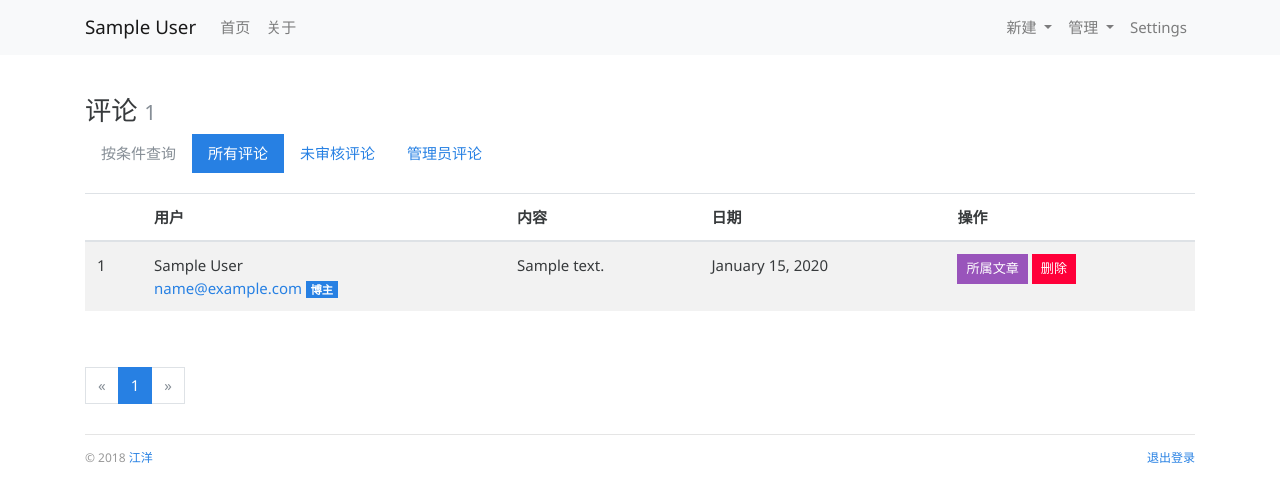
After one commit to jiangyanglinlan/flask_blog, a Flask app: page /admin/comments/manage in a window 1280 px wide. The commit adds this page. Shown: the top 502 px of the page. Run offline with Flask 2, Linux system fonts and the light colour scheme; a user stored in the database is signed in; tables that the repository leaves empty hold one stand-in row (values such as "Sample post"); some libraries are stand-ins or nearby versions.

Commit message:
评论管理功能

```diff
--- a/blog/blueprints/admin/views.py
+++ b/blog/blueprints/admin/views.py
@@ -24,9 +24,9 @@ def login_protect():
     pass
 
 
-@admin_bp.route('/post/manage')
+@admin_bp.route('/posts/manage')
 @login_required
-def manage_post():
+def manage_posts():
     '''
     管理文章视图
     '''
@@ -34,7 +34,7 @@ def manage_post():
     pagination = Post.query.order_by(Post.timestamp.desc()).paginate(
         page, per_page=current_app.config['BLOG_MANAGE_POST_PER_PAGE'])
     posts = pagination.items
-    return render_template('admin/manage_post.html', pagination=pagination, posts=posts)
+    return render_template('admin/manage_posts.html', pagination=pagination, posts=posts)
 
 
 @admin_bp.route('/post/new', methods=['GET', 'POST'])
@@ -81,6 +81,25 @@ def delete_post(post_id):
     return redirect_back()
 
 
+@admin_bp.route('/comments/manage')
+def manage_comments():
+    filter_rule = request.args.get('filter', 'all')  # 从查询字符串获取过滤规则
+    page = request.args.get('page', 1, type=int)
+    per_page = current_app.config['BLOG_MANAGE_COMMENT_PER_PAGE']
+    if filter_rule == 'unread':
+        filtered_comments = Comment.query.filter_by(reviewed=False)
+    elif filter_rule == 'admin':
+        filtered_comments = Comment.query.filter_by(from_admin=True)
+    else:
+        filtered_comments = Comment.query
+
+    pagination = filtered_comments.order_by(Comment.timestamp.desc()).paginate(
+        page, per_page=per_page)
+    comments = pagination.items
+    return render_template('admin/manage_comments.html', comments=comments,
+                           pagination=pagination)
+
+
 @admin_bp.route('/comment/delete/<int:comment_id>', methods=['POST'])
 @login_required
 def delete_comment(comment_id):
--- a/blog/settings.py
+++ b/blog/settings.py
@@ -20,6 +20,7 @@ class BaseConfig:
     BLOG_EMAIL = os.getenv('BLOG_EMAIL')
     BLOG_POST_PER_PAGE = 10
     BLOG_MANAGE_POST_PER_PAGE = 15
+    BLOG_MANAGE_COMMENT_PER_PAGE = 15
     BLOG_COMMENT_PER_PAGE = 10
     BLOG_THEMES = {'light': '日间模式', 'black': '夜间模式'}
 
--- a/blog/static/css/style.css
+++ b/blog/static/css/style.css
@@ -44,3 +44,11 @@ footer {
     border-radius: 3px;
     box-shadow: inset 0 0 10px rgba(27, 31, 35, 0.05);
 }
+
+.post-body {
+    word-break: break-all;
+}
+
+.comment-body {
+    word-break: break-all;
+}
--- /dev/null
+++ b/blog/templates/admin/manage_comments.html
@@ -0,0 +1,84 @@
+{% extends 'base.html' %}
+{% from 'bootstrap/pagination.html' import render_pagination %}
+
+{% block title %}评论管理{% endblock %}
+
+{% block content %}
+    <div class="page-header">
+        <h3>评论
+            <small class="text-muted">{{ pagination.total }}</small>
+        </h3>
+
+        <ul class="nav nav-pills">
+            <li class="nav-item">
+                <a class="nav-link disabled" href="#">按条件查询 </a>
+            </li>
+            <li class="nav-item">
+                <a class="nav-link {% if request.args.get('filter', 'all') == 'all' %}active{% endif %}"
+                   href="{{ url_for('admin.manage_comments', filter='all') }}">所有评论</a>
+            </li>
+            <li class="nav-item">
+                <a class="nav-link {% if request.args.get('filter') == 'unread' %}active{% endif %}"
+                   href="{{ url_for('admin.manage_comments', filter='unread') }}">未审核评论 {% if unread_comments %}<span
+                        class="badge badge-success">{{ unread_comments }}</span>{% endif %}</a>
+            </li>
+            <li class="nav-item">
+                <a class="nav-link {% if request.args.get('filter') == 'admin' %}active{% endif %}"
+                   href="{{ url_for('admin.manage_comments', filter='admin') }}">管理员评论</a>
+            </li>
+        </ul>
+    </div>
+
+    {% if comments %}
+        <table class="table table-striped">
+            <thead>
+            <tr>
+                <th></th>
+                <th>用户</th>
+                <th>内容</th>
+                <th>日期</th>
+                <th>操作</th>
+            </tr>
+            </thead>
+            {% for comment in comments %}
+                <tr {% if not comment.reviewed %}class="table-warning" {% endif %}>
+                    <td>{{ loop.index + ((pagination.page - 1) * config['BLOG_COMMENT_PER_PAGE']) }}</td>
+                    <td>
+                        {% if comment.from_admin %}{{ admin.name }}{% else %}{{ comment.author }}{% endif %}<br>
+                        {% if comment.site %}
+                            <a href="{{ comment.site }}" target="_blank">
+                                {{ comment.site }}
+                            </a><br>
+                        {% endif %}
+                        <a href="mailto:{{ comment.email }}">{{ comment.email }}</a>
+                        {% if comment.from_admin %}
+                            <span class="badge badge-primary">博主</span>
+                        {% endif %}
+                    </td>
+                    <td class="comment-body">{{ comment.body }}</td>
+                    <td>{{ moment(comment.timestamp).format('LL') }}</td>
+                    <td>
+                        {% if not comment.reviewed %}
+                            <form class="inline" method="post"
+                                  action="{{ url_for('admin.approve_comment', comment_id=comment.id, next=request.full_path) }}">
+                                <input type="hidden" name="csrf_token" value="{{ csrf_token() }}"/>
+                                <button type="submit" class="btn btn-success btn-sm">审核通过</button>
+                            </form>
+                        {% endif %}
+                        <a class="btn btn-info btn-sm" href="{{ url_for('blog.show_post', post_id=comment.post.id) }}">所属文章</a>
+                        <form class="inline" method="post"
+                              action="{{ url_for('admin.delete_comment', comment_id=comment.id, next=request.full_path) }}">
+                            <input type="hidden" name="csrf_token" value="{{ csrf_token() }}"/>
+                            <button type="submit" class="btn btn-danger btn-sm"
+                                    onclick="return confirm('确定删除该评论?');">删除
+                            </button>
+                        </form>
+                    </td>
+                </tr>
+            {% endfor %}
+        </table>
+        <div class="page-footer">{{ render_pagination(pagination) }}</div>
+    {% else %}
+        <div class="tip"><h5>没有评论</h5></div>
+    {% endif %}
+{% endblock %}
--- a/blog/templates/admin/manage_post.html
+++ b/blog/templates/admin/manage_posts.html
@@ -1,7 +1,7 @@
 {% extends 'base.html' %}
 {% from 'bootstrap/pagination.html' import render_pagination %}
 
-{% block title %}管理文章{% endblock %}
+{% block title %}文章管理{% endblock %}
 
 {% block content %}
     <div class="page-header">
--- a/blog/templates/base.html
+++ b/blog/templates/base.html
@@ -49,13 +49,12 @@
                                     {% endif %}
                                 </a>
                                 <div class="dropdown-menu" aria-labelledby="navbarDropdown">
-                                    <a class="dropdown-item" href="{{ url_for('admin.manage_post') }}">文章</a>
-                                    <a class="dropdown-item" href="#">分类</a>
-                                    <a class="dropdown-item" href="#">评论
+                                    <a class="dropdown-item" href="{{ url_for('admin.manage_posts') }}">文章</a>
+                                    <a class="dropdown-item" href="{{ url_for('admin.manage_comments') }}">评论
                                         {% if unread_comments %}
                                             <span class="badge badge-success">{{ unread_comments }}</span>
-                                        {% endif %}
-                                    </a>
+                                        {% endif %}</a>
+                                    <a class="dropdown-item" href="#">分类</a>
                                 </div>
                             </li>
                         {{ render_nav_item('admin.settings', 'Settings') }}
--- a/blog/templates/blog/_posts.html
+++ b/blog/templates/blog/_posts.html
@@ -6,7 +6,7 @@
             </a>
         </h4>
 
-        <p>
+        <p class="post-body">
             {{ post.body|striptags|truncate }}
             <small>
                 <a href="{{ url_for('blog.show_post', post_id=post.id) }}">
--- a/blog/templates/blog/post.html
+++ b/blog/templates/blog/post.html
@@ -17,7 +17,7 @@
     </small>
 </div>
 <div class="row">
-    <div class="col-sm-8">
+    <div class="col-sm-8 post-body">
         {{ post.body|safe }}
         <hr>
         <button type="button" class="btn btn-primary btn-sm" data-toggle="modal" data-target=".postLinkModal">
@@ -92,7 +92,7 @@
                                     <br>{{ comment.replied.body }}
                                 </p>
                             {%- endif -%}
-                                <p class="mb-1">{{ comment.body }}</p>
+                                <p class="mb-1 comment-body">{{ comment.body }}</p>
                                 <div class="float-right">
                                     {% if current_user.is_authenticated %}
                                         {% if comment.reviewed != True %}
```
